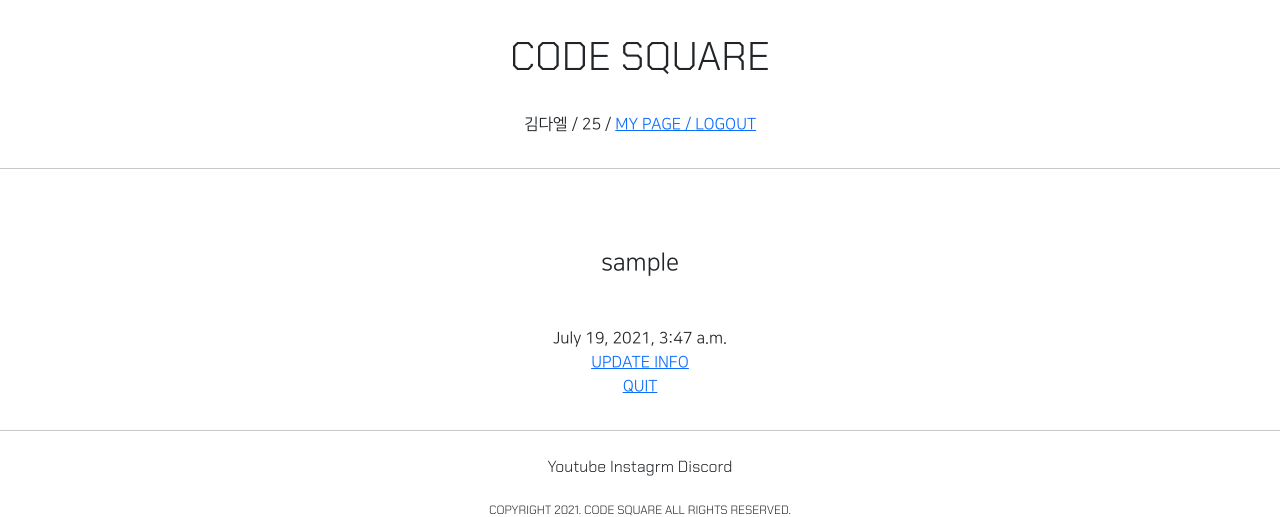
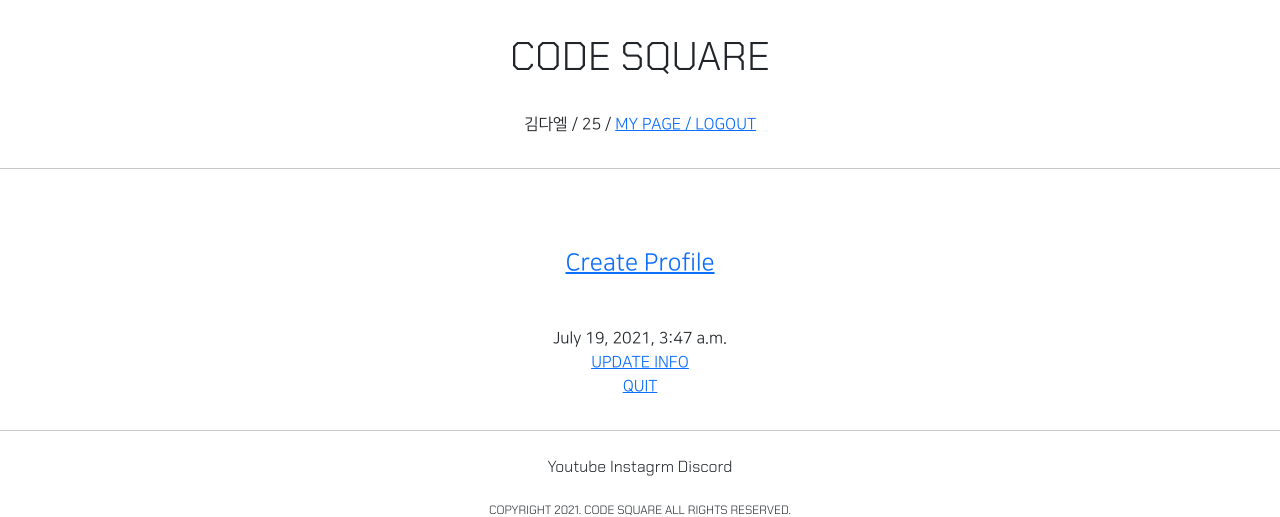
Before and after one commit to CODESQUAREL/July5, a Django app: template accountapp/templates/accountapp/detail.html in a window 1280 px wide. Shown: the top 517 px of the page. Run offline with Django 3.2, Linux system fonts and the light colour scheme; the template is opened without the code that fills it: values that come from a table or form of the project are taken from there, others are empty; the visitor is signed in with stand-in values (Sample User, id 1); data comes from the database, SQL or seed files in the repository; some libraries are stand-ins or nearby versions.

Commit message:
7/27 디테일에 닉네임,메세지 출력/사진 안 뜨는 경우 해결

```diff
--- a/July2_강의보고따라하기/urls.py
+++ b/July2_강의보고따라하기/urls.py
@@ -13,6 +13,8 @@ Including another URLconf
     1. Import the include() function: from django.urls import include, path
     2. Add a URL to urlpatterns:  path('blog/', include('blog.urls'))
 """
+from django.conf import settings
+from django.conf.urls.static import static
 from django.contrib import admin
 from django.urls import path, include
 
@@ -20,4 +22,4 @@ urlpatterns = [
     path('admin/', admin.site.urls),
     path('account/', include('accountapp.urls')),
     path('profiles/', include('profileapp.urls'))
-]
+] + static(settings.MEDIA_URL, document_root=settings.MEDIA_ROOT)
--- a/accountapp/templates/accountapp/detail.html
+++ b/accountapp/templates/accountapp/detail.html
@@ -4,9 +4,18 @@
 
     <div class="text-center mw-500 m-auto">
         <div class="m-5">
+            {% if target_user.profile %}
+            <img src="{{ target_user.profile.image.url }}"
+                 alt="profile image">
+            <h4>{{  target_user.profile.nickname }}</h4>
+            <h5>{{  target_user.profile.message }}</h5>
+            {%  else %}
             <h4>
-                {{  target_user.username }}
+                <a href="{% url 'profileapp:create' %}">
+                    Create Profile
+                </a>
             </h4>
+            {% endif %}
         </div>
         <div>
            {{ target_user.date_joined }}
```
Also changed, not shown: media/profile/codesquare_logo_fH9LaIS.png (added).
